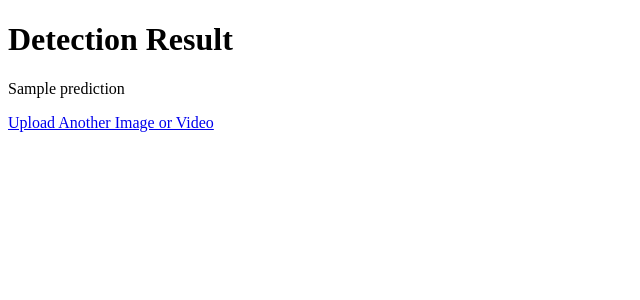
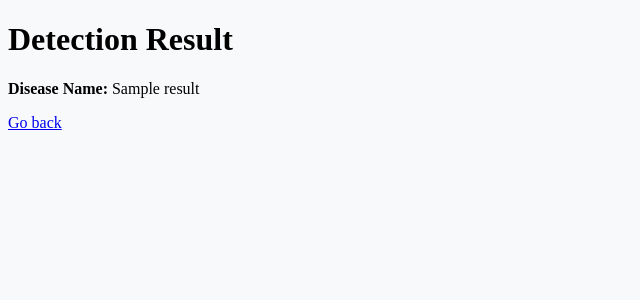
Before and after one commit to SachinthaUmayanga/Canine_Skin_Detection_System_FinalProj, a Flask app: template templates/result.html in a window 1280 px wide. Shown: the top 300 px of the page, without its empty margins (0-640 px from the left). Run offline with Flask 3, Linux system fonts and the light colour scheme; the template is opened without the code that fills it: most values are stand-ins (such as "Sample title", 1, 10 or a date in 2020).

Commit message:
image recognition part

```diff
--- a/app.py
+++ b/app.py
@@ -1,69 +1,98 @@
-from flask import Flask, request, render_template, redirect, url_for, session
+from flask import Flask, render_template, request, redirect, url_for, session, flash
+from werkzeug.utils import secure_filename
 import os
-from auth import auth
-from recognition import process_image, process_video  # Import the recognition functions
-from ultralytics import YOLO
+import hashlib
+import sqlite3
+from recognition import process_image, process_video
 
 app = Flask(__name__)
 app.secret_key = '1111'
 
-# Load the YOLOv8 model and handle potential loading errors
-try:
-    model = YOLO('last.pt')  # Load the YOLOv8 small model
-except Exception as e:
-    print(f"Error loading model: {e}")
-    model = None  # Fallback if model loading fails
+# Configure upload folder
+UPLOAD_FOLDER = 'uploads'
+if not os.path.exists(UPLOAD_FOLDER):
+    os.makedirs(UPLOAD_FOLDER)
+app.config['UPLOAD_FOLDER'] = UPLOAD_FOLDER
 
-# Register the auth blueprint
-app.register_blueprint(auth)
+def get_db_connection():
+    conn = sqlite3.connect('site.db')
+    conn.row_factory = sqlite3.Row
+    return conn
 
 @app.route('/')
 def index():
     return render_template('index.html')
 
-@app.route('/upload', methods=['POST'])
-def upload_file():
-    # Check if the user is logged in
-    if 'user' not in session:
-        return redirect(url_for('auth.login'))
+# Authentication Blueprint
+from auth import auth
+app.register_blueprint(auth, url_prefix='/auth')
 
-    if 'file' not in request.files:
-        return redirect(url_for('index'))
-    file = request.files['file']
-    if file.filename == '':
-        return redirect(url_for('index'))
+@app.route('/upload_image', methods=['GET', 'POST'])
+def upload_image():
+    if request.method == 'POST':
+        if 'file' not in request.files:
+            flash('No file part', 'danger')
+            return redirect(request.url)
 
-    if model is None:
-        return render_template('error.html', message="Model failed to load. Please contact support.")
+        file = request.files['file']
 
-    try:
-        filename = file.filename
-        file_extension = os.path.splitext(filename)[1].lower()
+        if file.filename == '':
+            flash('No selected file', 'danger')
+            return redirect(request.url)
 
-        if file_extension in ['.jpg', '.jpeg', '.png']:
-            result = process_image(file, model)  # Pass the model to the function
+        if file and allowed_file(file.filename):
+            filename = secure_filename(file.filename)
+            file_path = os.path.join(app.config['UPLOAD_FOLDER'], filename)
+            file.save(file_path)
+
+            result = process_image(file_path)
+
             if result["status"] == "success":
-                return render_template('result.html', prediction=result["predicted_class"])
+                flash(f'Detection successful: {result["disease_name"]}', 'success')
             else:
-                return render_template('error.html', message=f"Image processing failed: {result['message']}")
+                flash(f'Error: {result["message"]}', 'danger')
 
-        elif file_extension in ['.mp4', '.avi', '.mov']:
-            result = process_video(file, filename, model)  # Pass the model to the function
+            return render_template('result.html', result=result)
+
+    return render_template('upload_image.html')
+
+
+
+@app.route('/upload_video', methods=['GET', 'POST'])
+def upload_video():
+    if request.method == 'POST':
+        if 'file' not in request.files:
+            flash('No file part', 'danger')
+            return redirect(request.url)
+
+        file = request.files['file']
+
+        if file.filename == '':
+            flash('No selected file', 'danger')
+            return redirect(request.url)
+
+        if file and allowed_file(file.filename):
+            filename = secure_filename(file.filename)
+            result = process_video(file, filename, app.config['UPLOAD_FOLDER'])
+
             if result["status"] == "success":
-                return render_template('result.html', prediction=result["overall_result"])
+                flash(f'Detection successful: {result["disease_name"]}', 'success')
             else:
-                return render_template('error.html', message=f"Video processing failed: {result['message']}")
+                flash(f'Error: {result["message"]}', 'danger')
 
-    except Exception as e:
-        return render_template('error.html', message=f"An error occurred during file processing: {str(e)}")
+            return render_template('result.html', result=result)
 
-    return redirect(url_for('index'))
+    return render_template('upload_video.html')
+
+
+def allowed_file(filename):
+    ALLOWED_EXTENSIONS = {'png', 'jpg', 'jpeg', 'gif', 'mp4', 'avi', 'mov'}
+    return '.' in filename and filename.rsplit('.', 1)[1].lower() in ALLOWED_EXTENSIONS
 
 @app.route('/about')
 def about():
     return render_template('about.html')
 
 
-if __name__ == "__main__":
-    os.makedirs('uploads', exist_ok=True)
+if __name__ == '__main__':
     app.run(debug=True)
--- a/templates/index.html
+++ b/templates/index.html
@@ -21,7 +21,8 @@
         <h1 class="text-center mb-4">Upload an Image or Video for Skin Condition Detection</h1>
         <div class="row justify-content-center">
             <div class="col-md-6">
-                <form action="{{ url_for('upload_file') }}" method="POST" enctype="multipart/form-data" class="p-4 border rounded bg-light">
+                <form action="{{ url_for('upload_image') }}" method="POST" enctype="multipart/form-data" class="p-4 border rounded bg-light">
+
                     <div class="mb-3">
                         <label for="file" class="form-label">Choose a file:</label>
                         <input type="file" name="file" id="file" class="form-control" required>
--- a/templates/result.html
+++ b/templates/result.html
@@ -4,10 +4,16 @@
     <meta charset="UTF-8">
     <meta name="viewport" content="width=device-width, initial-scale=1.0">
     <title>Detection Result</title>
+    <link rel="stylesheet" href="{{ url_for('static', filename='css/styles.css') }}">
 </head>
 <body>
     <h1>Detection Result</h1>
-    <p>{{ prediction }}</p>
-    <a href="{{ url_for('index') }}">Upload Another Image or Video</a>
+    {% if result.status == "success" %}
+        <!-- <p><strong>Predicted Class:</strong> {{ result.predicted_class }}</p> -->
+        <p><strong>Disease Name:</strong> {{ result.disease_name }}</p>
+    {% else %}
+        <p><strong>Error:</strong> {{ result.message }}</p>
+    {% endif %}
+    <a href="{{ url_for('index') }}">Go back</a>
 </body>
 </html>
```
Also changed, not shown: recognition.py (+15 -7 lines), uploads/download.jpeg (added), uploads/download_1.jpeg (added).
